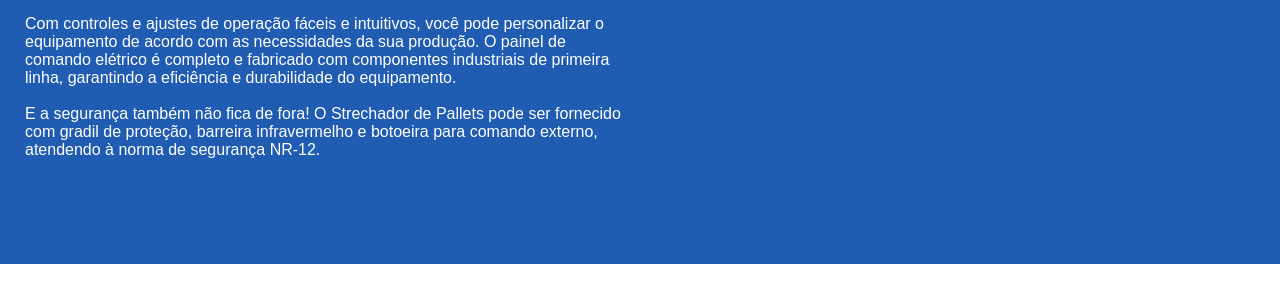
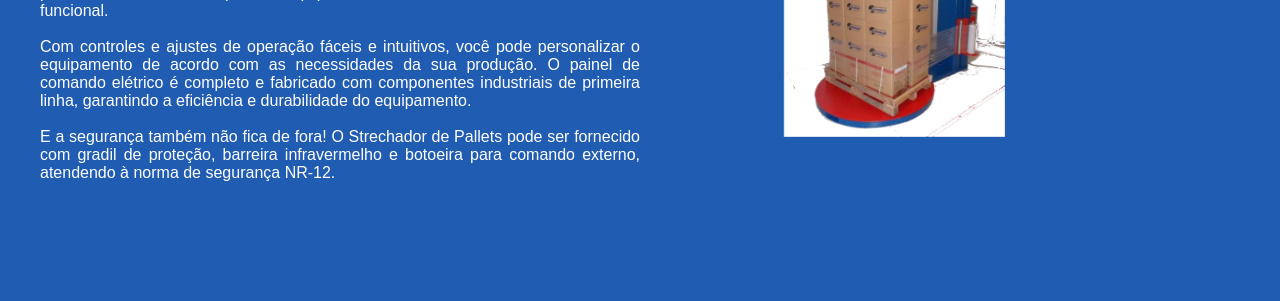
Before and after one commit to TBellezzi/EBC_Paletizadora, a plain HTML site: page index.html in a window 1280 px wide. Shown: the part 370-671 px from the top of the page. Drawn offline with Linux system fonts and the light colour scheme.

Commit message:
uns ajustes, falta arrumar a imagem

```diff
--- a/index.html
+++ b/index.html
@@ -22,44 +22,58 @@
 
         </nav>
     </header>
-    <section>
-        <div class="Sobre-politica" id="Sobre-politica">
+    <section id="saibaMais">
+        <div class="text-politica">
             <h2>POLÍTICA DA QUALIDADE</h2>
         </div>
-        <div class="politica-saiba-mais">
-            <div class="container-saiba-mais">
-                <div class="widget-saiba-mais">
-                    <div class="text-saiba-mais">
+        <div class="container-saiba">
+            <div id="widgets-saiba">
+                <div class="widget-saiba">
                     <div>
-                            <h2>Saiba mais</h2>
+                        <h2 class="title-saiba">Saiba mais</h2>
                     </div>
+
                     <div>
                         <p>
-                                Sua estrutura é altamente resistente e durável, podendo ser fornecido em aço carbono ou aço inox, o que faz deste equipamento uma ótima opção para indústrias em ambientes que requerem um equipamento de alta performance e resistência. O sistema de parada sincronizada para entrada e saída de produtos garante a praticidade na hora de operar o equipamento, tornando-o ainda mais eficiente e funcional.
+                            Sua estrutura é altamente resistente e durável, podendo ser
+                    fornecido em aço carbono ou aço inox, o que faz
+                            deste equipamento uma ótima opção para indústrias em
+                    ambientes que requerem um equipamento de alta
+                            performance e resistência. O sistema de parada sincronizada
+                    para entrada e saída de produtos garante a
+                            praticidade na hora de operar o equipamento, tornando-o
+                    ainda mais eficiente e funcional.
                         </p>
                         <br>
                         <p>
-                                Com controles e ajustes de operação fáceis e intuitivos, você pode personalizar o   equipamento de acordo com as necessidades da sua produção. O painel de comando elétrico é completo e fabricado com componentes industriais de primeira linha, garantindo a eficiência e durabilidade do equipamento.
+                            Com controles e ajustes de operação fáceis e intuitivos,
+                    você pode personalizar o   equipamento de acordo com
+                            as necessidades da sua produção. O painel de comando
+                    elétrico é completo e fabricado com componentes
+                            industriais de primeira linha, garantindo a eficiência e
+                    durabilidade do equipamento.
                         </p>
                         <br>
                         <p>
-                                E a segurança também não fica de fora! O Strechador de Pallets pode ser fornecido com   gradil de proteção, barreira infravermelho e botoeira para comando externo, atendendo à norma de segurança NR-12.
+                            E a segurança também não fica de fora! O Strechador de
+                    Pallets pode ser fornecido com   gradil de proteção,
+                            barreira infravermelho e botoeira para comando externo,
+                    atendendo à norma de segurança NR-12.
                         </p>
                     </div>
                 </div>
-
-                    <div class="foto-saiba-mais">
-                        <div>
+                <div class="widget-saiba">
+                    <div class="widget-saiba-img">
                         <picture>
-                                <img src="img/text.webp" alt="">
+                            <img src="img/imgem.png" alt="" width="509px" height="549px">
                         </picture>
                     </div>
                 </div>
+
             </div>
 
+        </div>
 
-            </div>
-        </div>
     </section>
 
     <section>
--- a/style.css
+++ b/style.css
@@ -102,92 +102,48 @@ h4 {
 
     font-size: 21px;
 }
-
-.sobre-politica {
-    margin-top: 120px;
-    display: flex;
-    flex-direction: column;
-    row-gap: 40px;
-    justify-content: center;
-    align-items: center;
-    box-sizing: border-box;
-    padding: 0 24px 0 24px;
+#saibaMais {
+    background-color: #205cb1;
 }
 
-
-
-.politica-saiba-mais {
-
-    display: flex;
-    flex-direction: row;
-    gap: 0px 0px;
-    padding-block-start: 80px;
-    padding-block-end: 80px;
-    padding-inline-start: 0px;
-    padding-inline-end: 0px;
-    background-color: #205CB1;
+.text-politica {
+    background-color: #fff;
 }
 
-.container-saiba-mais {
-    margin: 25px;
-    flex-wrap: initial;
+.container-saiba {
+
+    position: relative;
+    margin: auto;
     display: flex;
-    justify-content: initial;
-    align-items: initial;
-    flex-basis: auto;
-    flex-grow: 1;
-    flex-shrink: 1;
-    align-self: auto;
+
+    width: 100%;
+
+    position: relative;
 
 }
 
-.widget-saiba-mais{
+#widgets-saiba {
+    display: flex;
     position: relative;
-    justify-content: baseline;
-    display: flex;
-    width: 50%;
+    justify-content: center;
+    align-items: center;
+    justify-content: center;
+    margin: 15px;
+
+
+}
+.widget-saiba {
+    color: white;
+    text-align: justify;
+    width: 48%;
+
 }
 
-.text-saiba-mais {
+.title-saiba {
     color: white;
-    display: flex;
-    flex-direction: column;
-    --container-widget-width: 100%;
-    --container-widget-height: initial;
-    --container-widget-flex-grow: 0;
-    --container-widget-align-self: initial;
+    font-size: 46px;
+    text-align: left;
 }
-
-.text-saiba-mais h2 {
-    margin-bottom: 10px;
-    text-align: left;
-    font-size: 46px;
-    font-weight: bold;
-    line-height: 46px;
-    font-family: "Poppins", sans-serif;
-}
-.text-saiba-mais p {
-    font-family: "Poppins", sans-serif;
-    color: #ffff;
-    font-size: 16px;
-    font-weight: 400;
-}
-
-.text-saiba-mais .foto-saiba-mais {
-    max-width: 100%;
-    margin-block-end: 0;
-}
-
-
-.foto-saiba-mais {
-    width: 10%;
-    height: 50%;
-    background-position: right;
-    display: flex;
-    flex-direction: column;
-    position: relative;
-}
-
 .politica-qualidade {
     max-width: 1200px;
     margin: 40px auto;
```
Also changed, not shown: 1 other file. Lines whose indentation alone changed are shown as unchanged.
